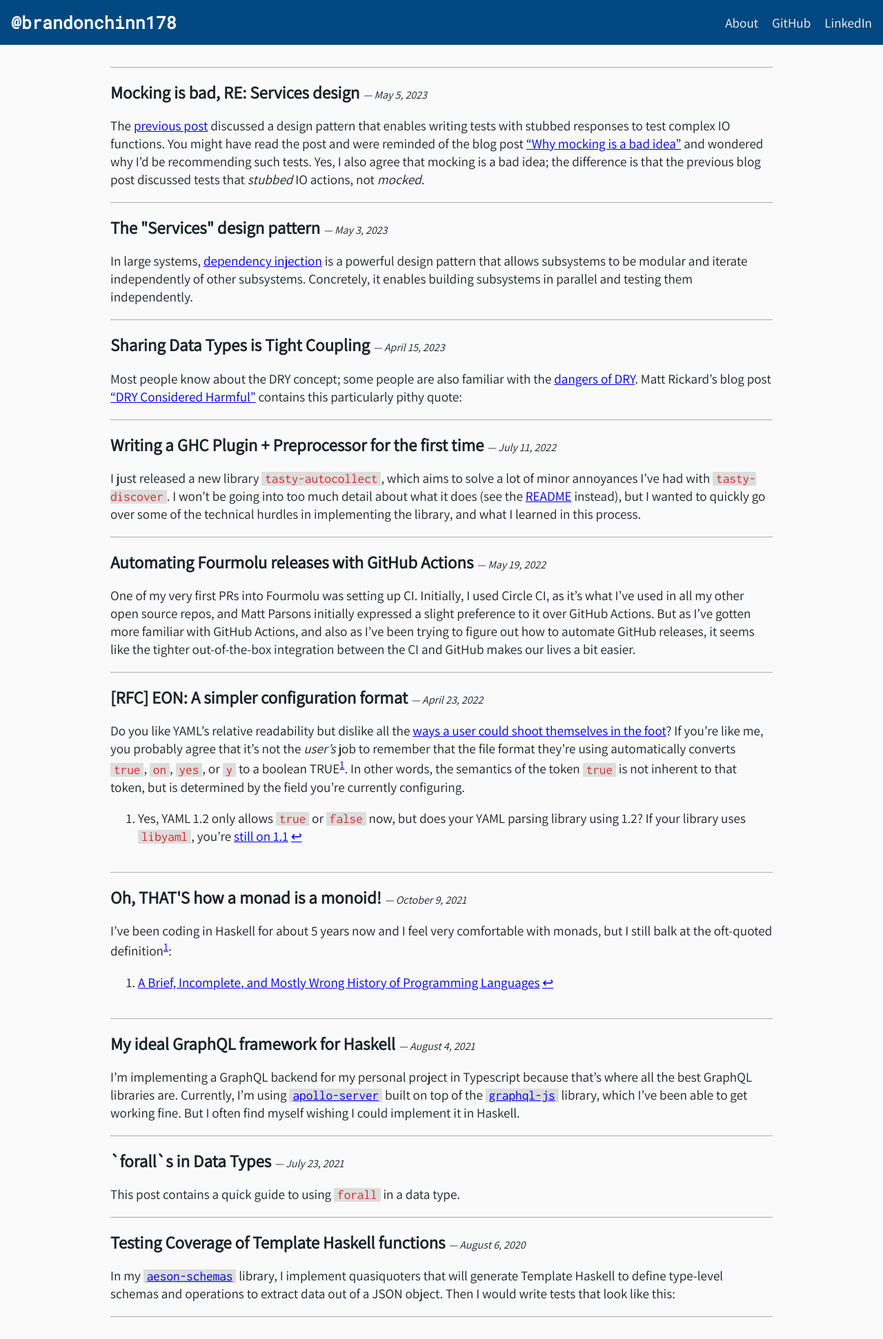
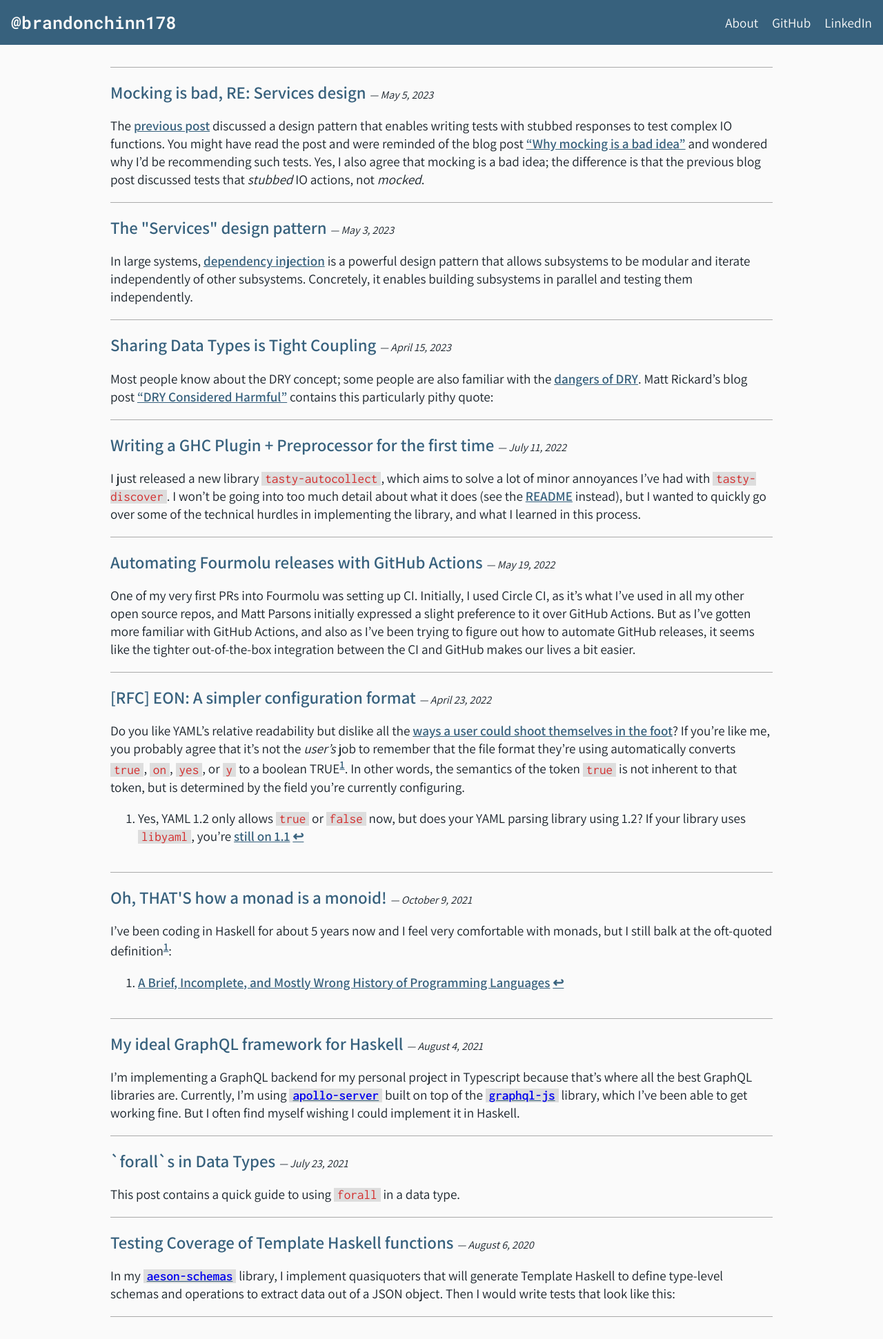
Before and after one commit to brandonchinn178/brandonchinn178.github.io, a Jekyll site: the page built from docs/index.html, in a window 1280 px wide. Shown: the whole page at 69% size. Built offline with Jekyll 4.4.1, drawn with Linux system fonts in a browser that asks for light colours.

Commit message:
Update style

```diff
--- a/docs/_layouts/default.html
+++ b/docs/_layouts/default.html
@@ -13,9 +13,9 @@
     <meta property="og:description" content="Brandon Chinn's personal website">
     <meta property="og:url" content="http://brandonchinn178.github.io">
 
-    <link rel="stylesheet" href="https://fonts.googleapis.com/css2?family=Assistant">
-    <link rel="stylesheet" href="https://fonts.googleapis.com/css2?family=Roboto+Mono">
-    <link rel="stylesheet" href="https://fonts.googleapis.com/css2?family=Inconsolata">
+    <link rel="preconnect" href="https://fonts.googleapis.com">
+    <link rel="preconnect" href="https://fonts.gstatic.com" crossorigin>
+    <link href="https://fonts.googleapis.com/css2?family=Assistant:wght@200..800&family=Inconsolata:wght@200..900&family=Roboto+Mono:ital,wght@0,100..700;1,100..700&display=swap" rel="stylesheet">
 
     <link rel="icon" type="image/png" href="/resources/favicon.png" meta-type="site-wide">
     <link rel="stylesheet" type="text/css" href="/resources/style.css" meta-type="site-wide">
--- a/docs/_sass/colors.scss
+++ b/docs/_sass/colors.scss
@@ -4,7 +4,9 @@
 $theme-gray: #aaa;
 $theme-gray-light: #ddd;
 
-$theme-blue: #004880;
+$theme-blue: #37617d;
 $theme-blue-light: #e3ebf2;
 
+$theme-purple: #764797;
+
 $theme-red: #d42f2f;
--- a/docs/resources/style.scss
+++ b/docs/resources/style.scss
@@ -75,16 +75,17 @@
     }
 }
 
+h1, h2, h3 {
+    @include no-link-style;
+    font-weight: 600;
+}
 h1 {
-    @include no-link-style;
     font-size: 1.5em;
 }
 h2 {
-    @include no-link-style;
     font-size: 1.3em;
 }
 h3 {
-    @include no-link-style;
     font-size: 1.1em;
 }
 
@@ -92,15 +93,20 @@
     margin: 0;
 }
 
-h1 {
-    @include no-link-style;
-}
-
 table {
     border-spacing: 0;
     td, th {
         border-bottom: 1px solid $theme-black;
         padding: 0.5rem 1rem;
+    }
+}
+
+main a {
+    color: $theme-blue;
+    font-weight: 600;
+
+    &:visited {
+        color: $theme-purple;
     }
 }
 
```
